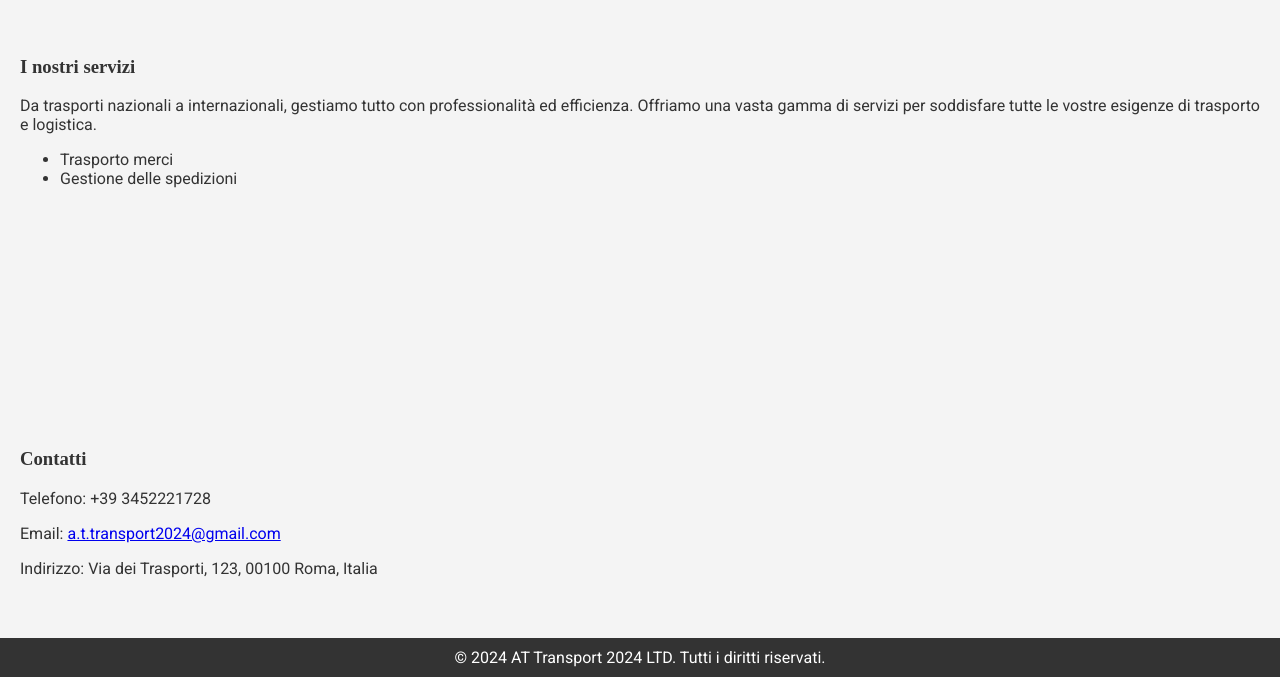
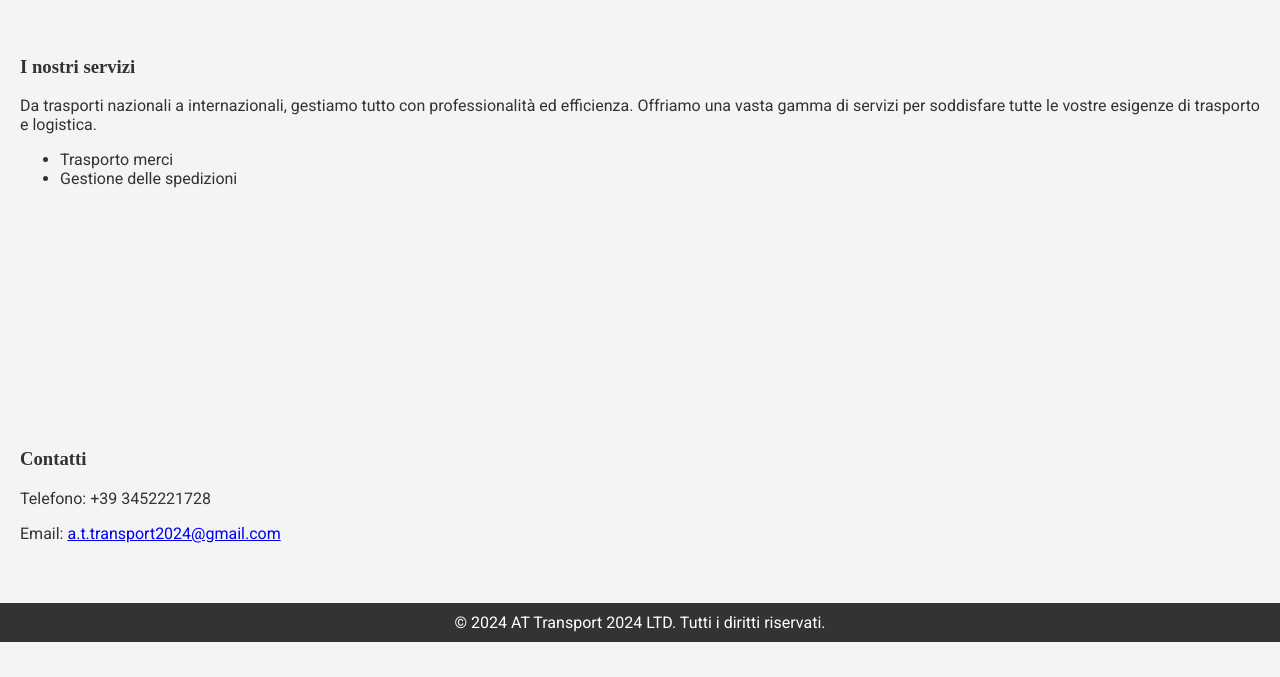
Before and after one commit to attransport/attransport.github.io, a plain HTML site: page index.html in a window 1280 px wide. Shown: the part 1507-2184 px from the top of the page. After the commit the page ends 2149 px from the top, so only its background shows below. Drawn offline with Linux system fonts and the light colour scheme.

Commit message:
Update index.html

```diff
--- a/index.html
+++ b/index.html
@@ -192,7 +192,6 @@
             <h3>Contatti</h3>
             <p>Telefono: +39 3452221728</p>
             <p>Email: <a href="mailto:a.t.transport2024@gmail.com">a.t.transport2024@gmail.com</a></p>
-            <p>Indirizzo: Via dei Trasporti, 123, 00100 Roma, Italia</p>
         </div>
     </div>
     <footer>
```
